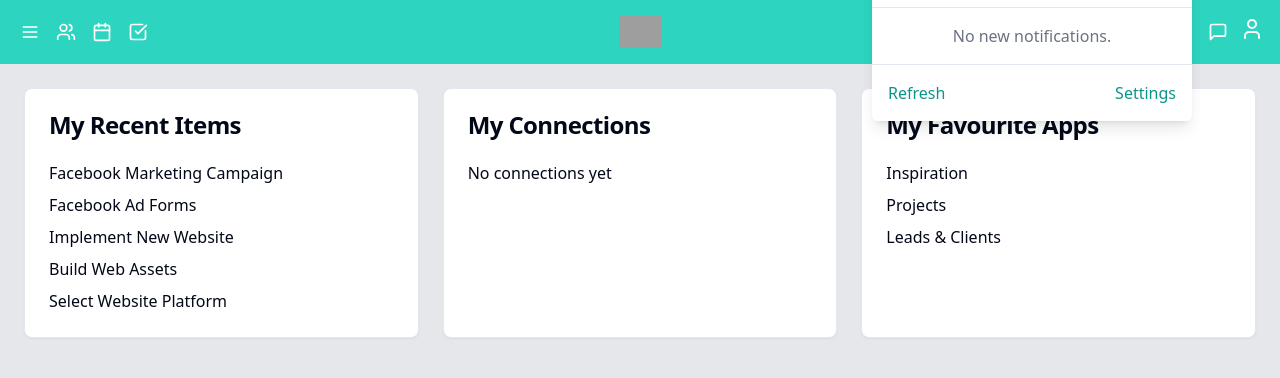
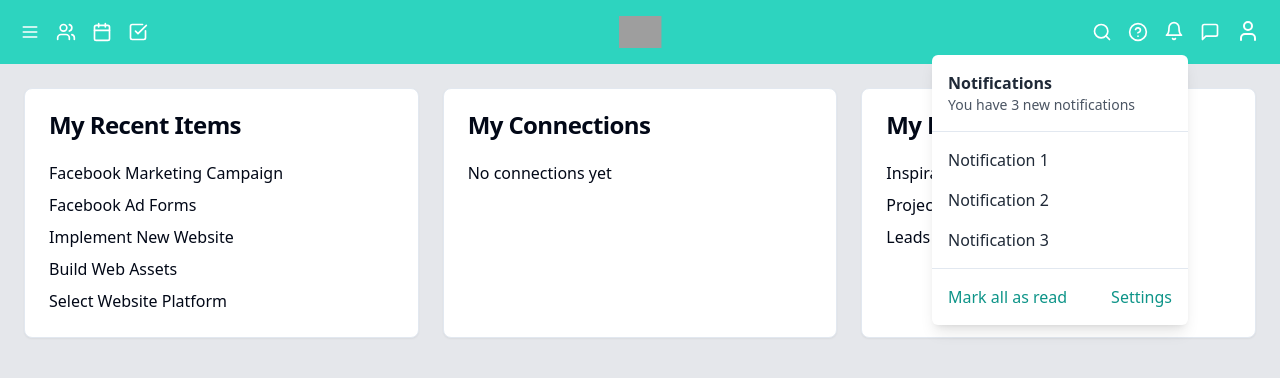
Before and after one commit to BlueMillStudio/Podio_clone, a React (Vite) app: page / in a window 1280 px wide. Both pictures are taken after a click on the button 1182 px from the left and 32 px from the top of the page. Shown: the top 378 px of the page. Built offline with nearby package versions, Linux system fonts and the light colour scheme; grey boxes are pictures that could not be loaded.

Commit message:
fix notify dropdown

```diff
--- a/src/components/Navbar.jsx
+++ b/src/components/Navbar.jsx
@@ -1,3 +1,4 @@
+// Navbar.jsx
 import React, { useState } from "react";
 import {
   HelpCircle,
@@ -17,12 +18,13 @@ const Navbar = ({ toggleSidebar, toggleChatBar, toggleHelpSidebar }) => {
   const [isSearchExpanded, setIsSearchExpanded] = useState(false);
 
   const toggleSearch = () => {
-    setIsSearchExpanded(!isSearchExpanded);
+    setIsSearchExpanded((prev) => !prev);
   };
 
   return (
     <TooltipProvider>
       <nav className="bg-teal-400 text-white px-4 py-3 flex items-center justify-between relative h-16">
+        {/* Left Section */}
         <div className="flex items-center space-x-2">
           <NavbarIcon icon={<Menu className="h-5 w-5" />} tooltip="Toggle Sidebar" onClick={toggleSidebar} />
           <NavbarIcon icon={<Users className="h-5 w-5" />} tooltip="Connections" />
@@ -30,10 +32,12 @@ const Navbar = ({ toggleSidebar, toggleChatBar, toggleHelpSidebar }) => {
           <NavbarIcon icon={<CheckSquare className="h-5 w-5" />} tooltip="Tasks" />
         </div>
 
+        {/* Center Logo */}
         <div className="absolute left-1/2 top-1/2 transform -translate-x-1/2 -translate-y-1/2">
           <img src="/placeholder.svg" alt="Podio" className="h-8 w-auto" />
         </div>
 
+        {/* Right Section */}
         <div className="flex items-center space-x-2">
           {isSearchExpanded && (
             <Input
@@ -44,7 +48,10 @@ const Navbar = ({ toggleSidebar, toggleChatBar, toggleHelpSidebar }) => {
           )}
           <NavbarIcon icon={<Search className="h-5 w-5" />} tooltip="Search" onClick={toggleSearch} />
           <NavbarIcon icon={<HelpCircle className="h-5 w-5" />} tooltip="Help" onClick={toggleHelpSidebar} />
-          <NavbarIcon icon={<NotificationDropdown />} tooltip="Notifications" />
+
+          {/* Notification Dropdown placed directly */}
+          <NotificationDropdown />
+
           <NavbarIcon icon={<MessageSquare className="h-5 w-5" />} tooltip="Chat" onClick={toggleChatBar} />
           <ProfileDropdown />
         </div>
--- a/src/components/NotificationDropdown.jsx
+++ b/src/components/NotificationDropdown.jsx
@@ -1,3 +1,4 @@
+// NotificationDropdown.jsx
 import React, { useState, useRef, useEffect } from "react";
 import { Bell } from "lucide-react";
 
@@ -5,7 +6,7 @@ const NotificationDropdown = () => {
     const [isOpen, setIsOpen] = useState(false);
     const dropdownRef = useRef(null);
 
-    const toggleDropdown = () => setIsOpen(!isOpen);
+    const toggleDropdown = () => setIsOpen((prev) => !prev);
 
     useEffect(() => {
         const handleClickOutside = (event) => {
@@ -19,28 +20,33 @@ const NotificationDropdown = () => {
     }, []);
 
     return (
-        <div className="relative flex items-center" ref={dropdownRef}>
+        <div className="relative" ref={dropdownRef}>
             <button
                 onClick={toggleDropdown}
-                className="hover:text-gray-200 focus:outline-none flex items-center justify-center"
+                className="hover:text-gray-200 focus:outline-none p-1"
             >
                 <Bell className="h-5 w-5" />
             </button>
 
             {isOpen && (
-                <div className="absolute right-0 mt-2 w-80 bg-white rounded-md shadow-lg z-10 text-gray-800">
-                    <div className="p-4 border-b flex justify-between items-center">
+                <div className="absolute right-0 mt-2 w-64 bg-white rounded-md shadow-lg z-20 text-gray-800">
+                    <div className="p-4 border-b">
                         <h3 className="font-semibold">Notifications</h3>
-                        <div>
-                            <button className="text-teal-600 hover:text-teal-700 mr-2">All</button>
-                            <button className="text-teal-600 hover:text-teal-700">Unread</button>
-                        </div>
+                        <p className="text-sm text-gray-600">You have 3 new notifications</p>
                     </div>
-                    <div className="p-4 text-center text-gray-500">
-                        <p>No new notifications.</p>
-                    </div>
+                    <ul className="py-2">
+                        <MenuItem
+                            text="Notification 1"
+                        />
+                        <MenuItem
+                            text="Notification 2"
+                        />
+                        <MenuItem
+                            text="Notification 3"
+                        />
+                    </ul>
                     <div className="p-4 border-t flex justify-between items-center">
-                        <button className="text-teal-600 hover:text-teal-700">Refresh</button>
+                        <button className="text-teal-600 hover:text-teal-700">Mark all as read</button>
                         <button className="text-teal-600 hover:text-teal-700">Settings</button>
                     </div>
                 </div>
@@ -49,4 +55,12 @@ const NotificationDropdown = () => {
     );
 };
 
+const MenuItem = ({ text }) => (
+    <li>
+        <button className="w-full text-left px-4 py-2 hover:bg-gray-100">
+            {text}
+        </button>
+    </li>
+);
+
 export default NotificationDropdown;
--- a/src/components/ProfileDropdown.jsx
+++ b/src/components/ProfileDropdown.jsx
@@ -1,3 +1,4 @@
+// ProfileDropdown.jsx
 import React, { useState, useRef, useEffect } from "react";
 import {
   User,
@@ -12,7 +13,7 @@ const ProfileDropdown = () => {
   const [isOpen, setIsOpen] = useState(false);
   const dropdownRef = useRef(null);
 
-  const toggleDropdown = () => setIsOpen(!isOpen);
+  const toggleDropdown = () => setIsOpen((prev) => !prev);
 
   useEffect(() => {
     const handleClickOutside = (event) => {
@@ -29,13 +30,13 @@ const ProfileDropdown = () => {
     <div className="relative" ref={dropdownRef}>
       <button
         onClick={toggleDropdown}
-        className="hover:text-gray-200 focus:outline-none"
+        className="hover:text-gray-200 focus:outline-none p-1"
       >
         <User className="h-6 w-6" />
       </button>
 
       {isOpen && (
-        <div className="absolute right-0 mt-2 w-64 bg-white rounded-md shadow-lg z-10 text-gray-800">
+        <div className="absolute right-0 mt-2 w-64 bg-white rounded-md shadow-lg z-20 text-gray-800">
           <div className="p-4 border-b">
             <p className="font-semibold">dilsha thathsarani</p>
             <p className="text-sm text-gray-600">Complete your profile</p>
```
